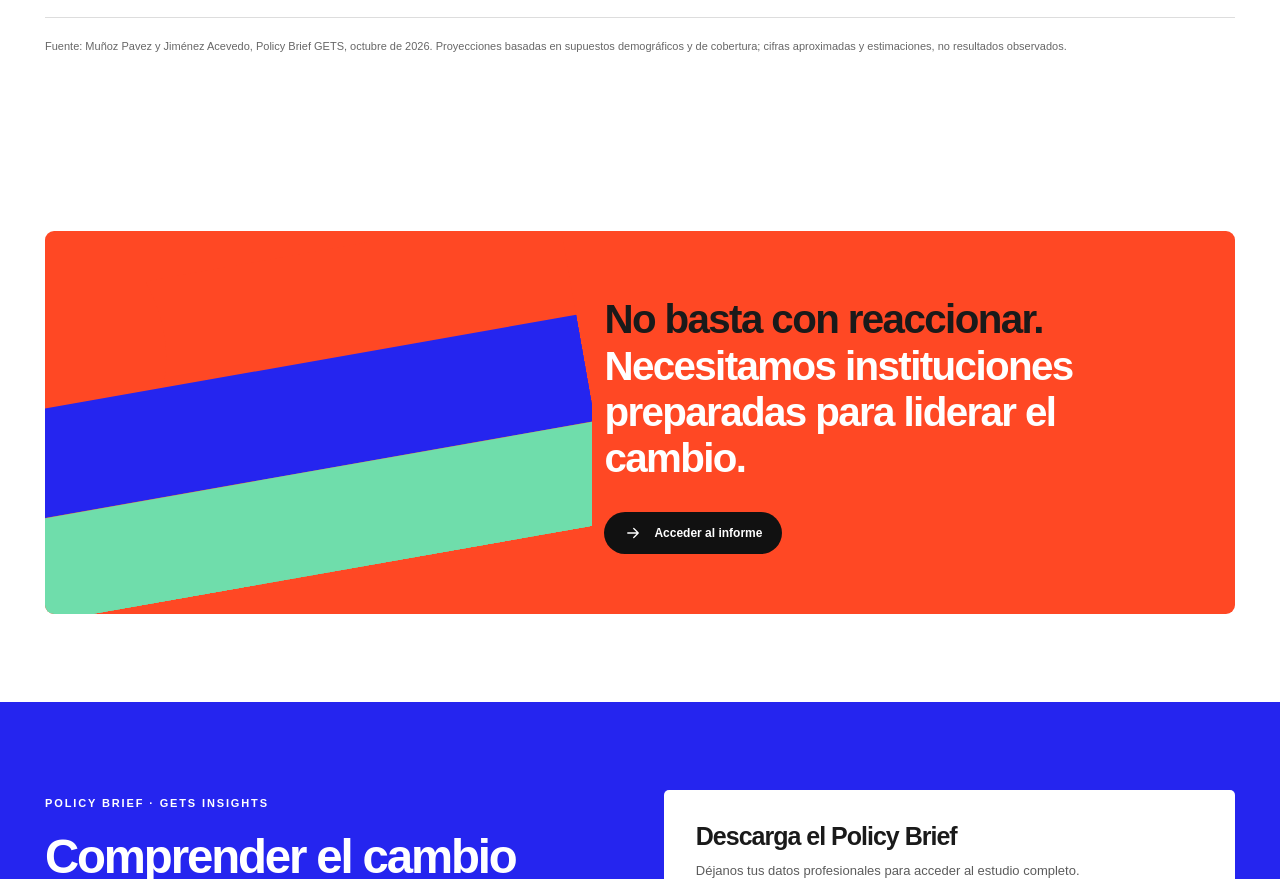
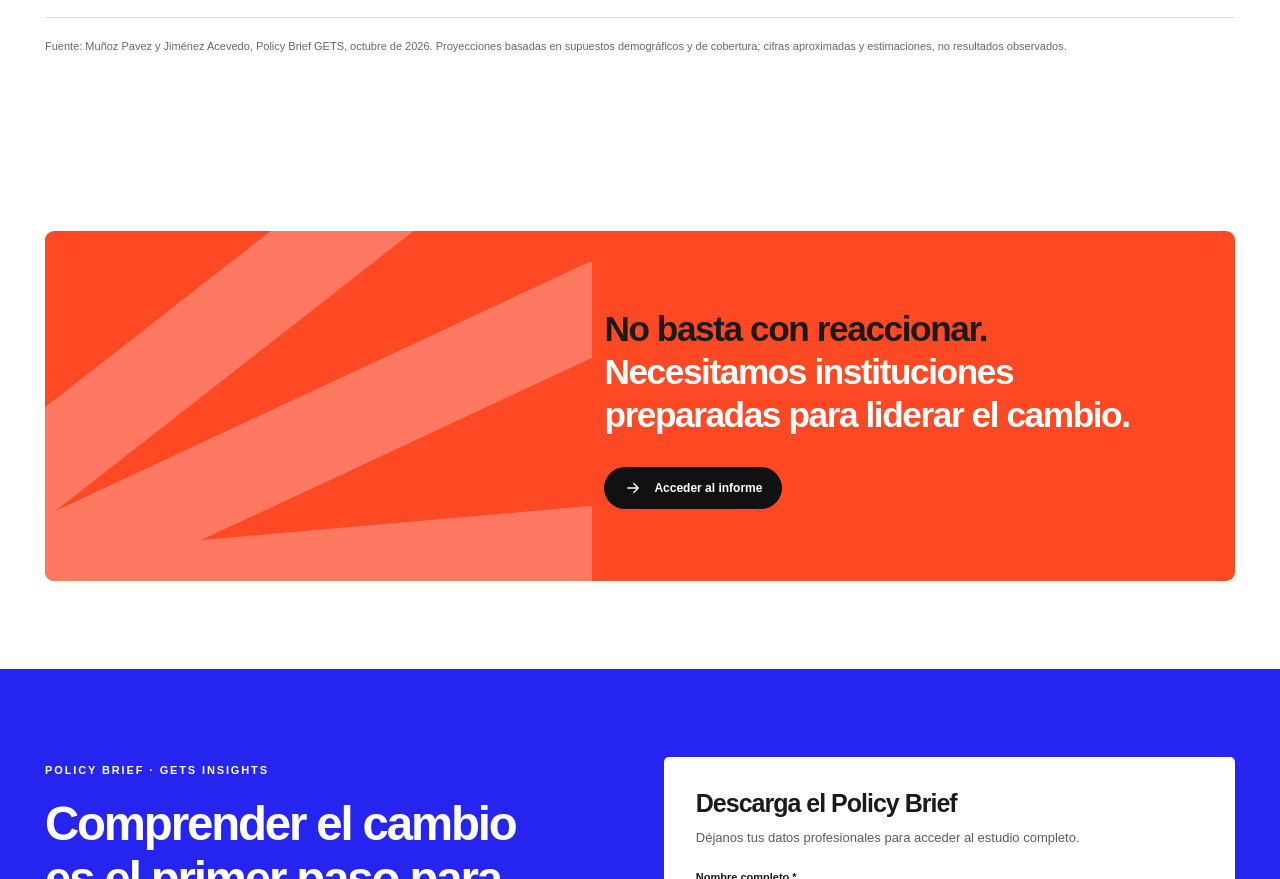
Before and after one commit to Gets-Educacion/gets-educacion-insights, a plain HTML site: page index.html in a window 1280 px wide. Shown: the part 2516-3395 px from the top of the page. Drawn offline with Linux system fonts and the light colour scheme; a web font is replaced by a local one.

Commit message:
Restore restrained coral CTA illustration and reduce headline scale

```diff
--- a/index.html
+++ b/index.html
@@ -176,12 +176,13 @@ h1,h2,h3,.btn,.eyebrow,.nav-links,.logo-link span,.hero-sub{font-family:"Mozaic
 
 h1,h2,h3,.eyebrow,.btn,.nav-links,.logo-link span,.hero-sub,.shape b{font-family:"Mozaic GEO",Arial,Helvetica,sans-serif}
 
-.cta-graphic{display:flex;align-items:center;overflow:hidden}
-.cta-official-art{display:block;width:120%;max-width:none;height:auto;transform:translateX(-17%) rotate(-10deg);transform-origin:center;transition:transform .65s cubic-bezier(.2,.7,.2,1)}
-.cta-panel:hover .cta-official-art{transform:translateX(-12%) rotate(-7deg)}
-.cta-graphic span{display:none!important}
-@media(max-width:680px){.cta-graphic{height:155px}.cta-official-art{width:95%;transform:translate(-8%,-6%) rotate(-9deg)}.cta-panel:hover .cta-official-art{transform:translate(-8%,-6%) rotate(-9deg)}}
-@media(prefers-reduced-motion:reduce){.cta-official-art{transition:none}}
+
+
+/* CTA restored to GETS reference: soft coral modular shapes, restrained text. */
+.cta-panel{grid-template-columns:46% 54%}
+.cta-graphic span{background:#ff7962}
+.cta-content h2{font-size:clamp(27px,2.75vw,39px);line-height:1.22;max-width:530px}
+@media(max-width:680px){.cta-panel{grid-template-columns:1fr}.cta-graphic{height:140px}.cta-content h2{font-size:clamp(27px,7vw,34px)}}
 </style>
 </head>
 <body>
@@ -200,7 +201,7 @@ h1,h2,h3,.eyebrow,.btn,.nav-links,.logo-link span,.hero-sub,.shape b{font-family
 <article class="milestone"><div class="milestone-art reveal"><div class="shape blue"><b>2.491</b></div></div><div class="milestone-copy reveal"><span class="eyebrow">03 / CAPACIDAD EDUCATIVA</span><h3>El desafío va mucho más allá de llenar salas.</h3><p>El estudio estima 2.491 establecimientos excedentes al 2035: una medida de capacidad, no una predicción de cierres.</p></div></article>
 <article class="milestone"><div class="milestone-art reveal"><div class="shape orange"><b>2035</b></div></div><div class="milestone-copy reveal"><span class="eyebrow">04 / DECIDIR HOY</span><h3>Anticiparse puede marcar la diferencia.</h3><p>Para directores y sostenedores, comprender el contexto territorial y financiero es fundamental antes de tomar decisiones de largo plazo.</p></div></article>
 </div><p class="method-note">Fuente: Muñoz Pavez y Jiménez Acevedo, Policy Brief GETS, octubre de 2026. Proyecciones basadas en supuestos demográficos y de cobertura; cifras aproximadas y estimaciones, no resultados observados.</p></div></section>
-<section class="cta-wrap"><div class="container"><div class="cta-panel"><div class="cta-graphic" aria-hidden="true"><img class="cta-official-art" src="assets/servicio-ilustracion-cta.svg" alt=""></div><div class="cta-content reveal"><h2>No basta con reaccionar. <em>Necesitamos instituciones preparadas para liderar el cambio.</em></h2><a href="#descargar" class="btn"><svg class="cta-arrow" viewBox="0 0 24 24" aria-hidden="true" focusable="false"><path d="M5 12h14m-6-6 6 6-6 6" fill="none" stroke="currentColor" stroke-width="1.7" stroke-linecap="round" stroke-linejoin="round"/></svg> Acceder al informe</a></div></div></div></section>
+<section class="cta-wrap"><div class="container"><div class="cta-panel"><div class="cta-graphic" aria-hidden="true"><span></span><span></span><span></span></div><div class="cta-content reveal"><h2>No basta con reaccionar. <em>Necesitamos instituciones preparadas para liderar el cambio.</em></h2><a href="#descargar" class="btn"><svg class="cta-arrow" viewBox="0 0 24 24" aria-hidden="true" focusable="false"><path d="M5 12h14m-6-6 6 6-6 6" fill="none" stroke="currentColor" stroke-width="1.7" stroke-linecap="round" stroke-linejoin="round"/></svg> Acceder al informe</a></div></div></div></section>
 <section class="download" id="descargar"><div class="container download-layout">
 <div class="download-copy reveal"><span class="eyebrow">POLICY BRIEF · GETS INSIGHTS</span><h2>Comprender el cambio es el primer paso para liderarlo.</h2><p>Descarga <strong>La contracción de la matrícula escolar en Chile</strong>, un estudio que reúne evidencia, escenarios y recomendaciones sobre el futuro del sistema escolar.</p><p>Autores: Nicolás Muñoz Pavez y Humberto Jiménez Acevedo.</p><div class="download-meta">Informe de 21 páginas · Octubre de 2026</div></div>
 <div class="form-panel reveal"><h3>Descarga el Policy Brief</h3><p>Déjanos tus datos profesionales para acceder al estudio completo.</p>
```
